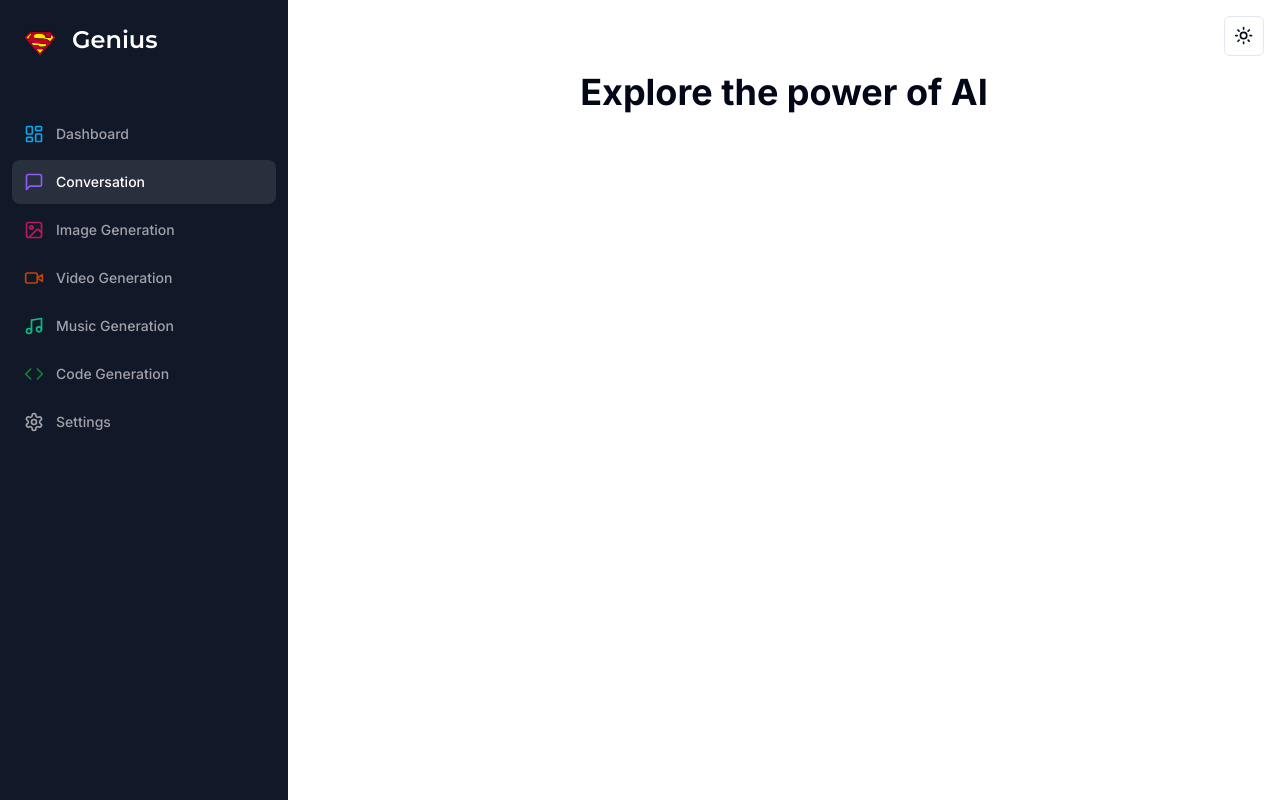
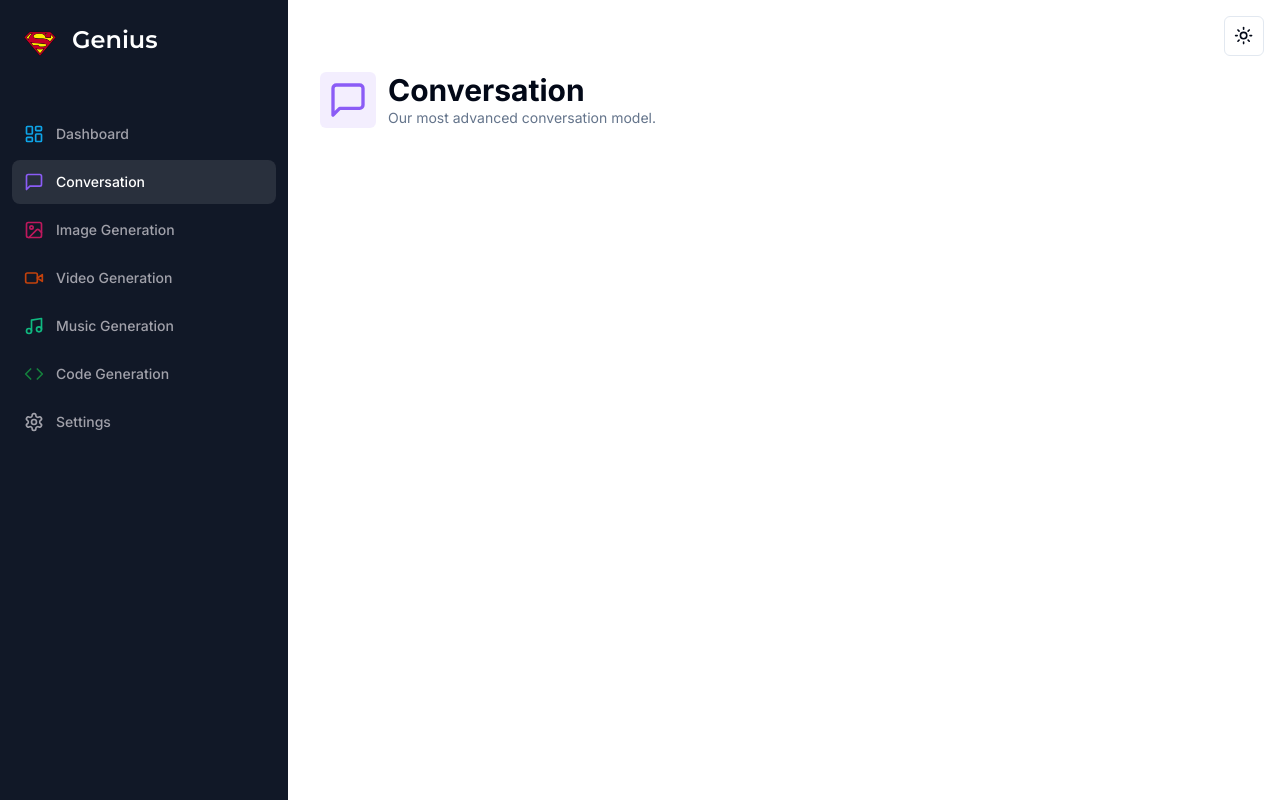
Before and after one commit to PiotrRomanczuk/NextJs-AI-Saas, a Next.js app: page /conversation in a window 1280 px wide. Built offline with nearby package versions, Linux system fonts and the light colour scheme.

Commit message:
Adding the Heading/Dashboard

```diff
--- a/app/(dashboard)/(routes)/conversation/page.tsx
+++ b/app/(dashboard)/(routes)/conversation/page.tsx
@@ -1,15 +1,16 @@
+import Heading from '@/components/heading';
+import { MessageSquare } from 'lucide-react';
 
 export default function ConversationPage() {
-
-
 	return (
 		<div>
-			<div className='mb-8 space-y-4'>
-				<h2 className='text-2xl md:text-4xl font-bold text-center'>
-					Explore the power of AI
-				</h2>
-
-			</div>
+			<Heading
+				title='Conversation'
+				description='Our most advanced conversation model.'
+				icon={MessageSquare}
+				iconColor='text-violet-500'
+				bgColor='bg-violet-500/10'
+			/>
 		</div>
 	);
 }
--- /dev/null
+++ b/components/heading.tsx
@@ -0,0 +1,35 @@
+import { LucideIcon } from 'lucide-react';
+
+import { cn } from '@/lib/utils';
+
+interface HeadingProps {
+	title: string;
+	description: string;
+	icon: LucideIcon;
+	iconColor?: string;
+	bgColor?: string;
+}
+
+const Heading = ({
+	title,
+	description,
+	icon: Icon,
+	iconColor,
+	bgColor,
+}: HeadingProps) => {
+	return (
+		<>
+			<div className='px-4 lg:px-8 flex items-center gap-x-3 mb-8'>
+				<div className={cn('p-2 w-fit rounded-md', bgColor)}>
+					<Icon className={cn('w-10 h-10', iconColor)} />
+				</div>
+				<div>
+					<h2 className='text-3xl font-bold'>{title}</h2>
+					<p className='text-sm text-muted-foreground'>{description}</p>
+				</div>
+			</div>
+		</>
+	);
+};
+
+export default Heading;
--- a/components/sidebar/sidebar.tsx
+++ b/components/sidebar/sidebar.tsx
@@ -7,20 +7,14 @@
 import Image from 'next/image';
 
 import { cn } from '@/lib/utils';
+import { RouteInterface } from '@/interfaces/RouteInterface';
+
+const { routes } = require('./sidebar-routes');
 
 const montserrat = Montserrat({
 	weight: '600',
 	subsets: ['latin'],
 });
-
-const { routes } = require('./sidebar-routes');
-
-interface Route {
-	label: string;
-	icon: React.ComponentType<any>;
-	href: string;
-	color?: string;
-}
 
 const Sidebar = () => {
 	const pathname = usePathname();
@@ -37,7 +31,7 @@
 					</h1>
 				</Link>
 				<div className='space-y-1'>
-					{routes.map((route: Route) => (
+					{routes.map((route: RouteInterface) => (
 						<Link
 							href={route.href}
 							key={route.href}
--- /dev/null
+++ b/interfaces/RouteInterface.tsx
@@ -0,0 +1,6 @@
+export interface RouteInterface {
+	label: string;
+	icon: React.ComponentType<any>;
+	href: string;
+	color?: string;
+}
```
Also changed, not shown: interfaces/HeadingProps.tsx (added, +9 -0 lines).
